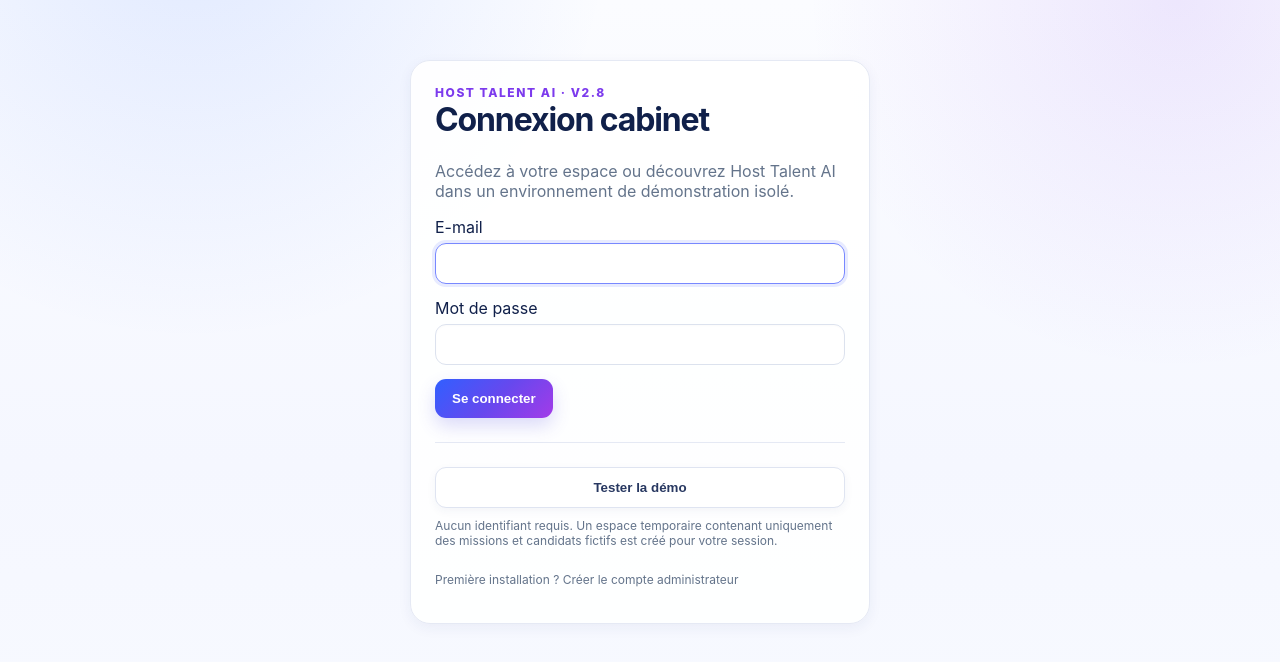
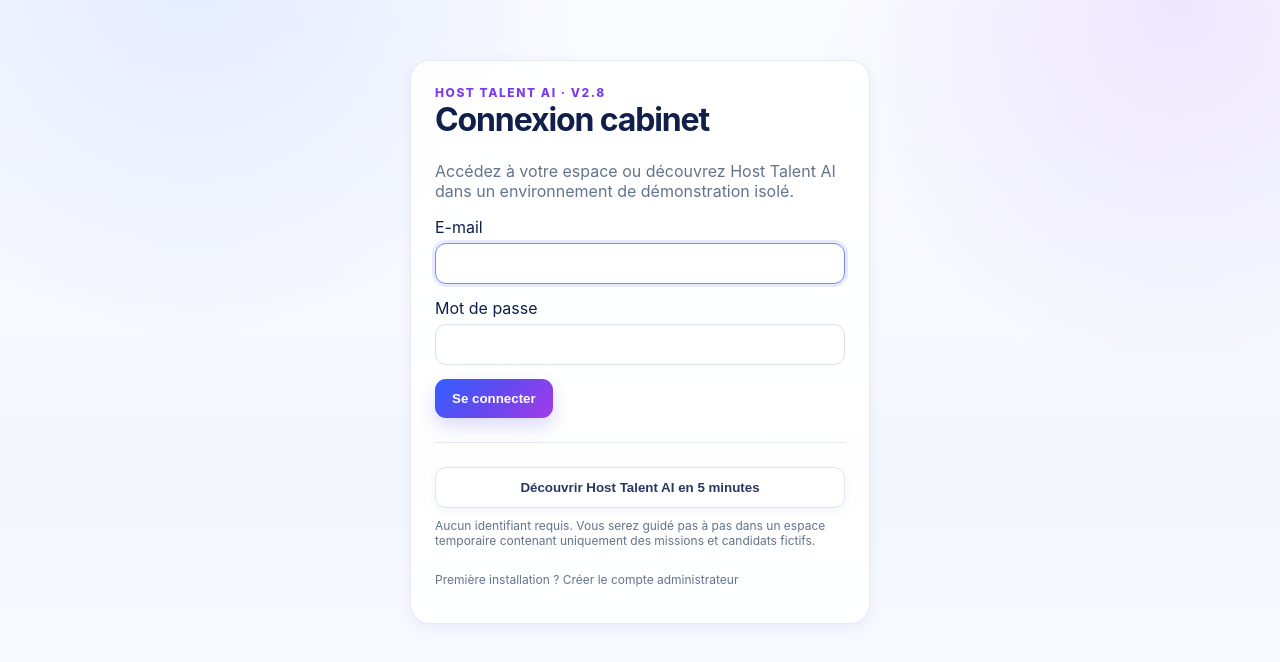
Before and after one commit to keulmichael/host-talent-ai, a Next.js app: page /login in a window 1280 px wide. Shown: the top 662 px of the page. Built offline with nearby package versions, Linux system fonts and the light colour scheme; no server answers.

Commit message:
V2.8 send prospects directly into guided demo

```diff
--- a/app/login/page.tsx
+++ b/app/login/page.tsx
@@ -24,8 +24,8 @@ export default function LoginPage() {
     const res=await fetch("/api/auth/demo",{method:"POST"});
     const data=await res.json().catch(()=>({}));
     if(!res.ok){setError(data.error||"Impossible de démarrer la démonstration.");setDemoLoading(false);return;}
-    router.push("/");router.refresh();
+    router.push("/demo");router.refresh();
   }
 
-  return <div className="loginWrap"><div className="card loginCard"><div className="eyebrow">HOST TALENT AI · V2.8</div><h1>Connexion cabinet</h1><p className="muted">Accédez à votre espace ou découvrez Host Talent AI dans un environnement de démonstration isolé.</p><form onSubmit={submit}><div className="field"><label>E-mail<input type="email" value={email} onChange={(e)=>setEmail(e.target.value)} autoFocus autoComplete="email" required /></label></div><div className="field"><label>Mot de passe<input type="password" value={password} onChange={(e)=>setPassword(e.target.value)} autoComplete="current-password" required /></label></div>{error && <p className="errorText">{error}</p>}<button className="btn" disabled={loading||demoLoading}>{loading ? "Connexion…" : "Se connecter"}</button></form><div style={{margin:"24px 0",borderTop:"1px solid var(--border)",paddingTop:24}}><button className="btn secondary" style={{width:"100%"}} onClick={startDemo} disabled={demoLoading||loading}>{demoLoading?"Préparation de la démo…":"Tester la démo"}</button><p className="muted small" style={{marginTop:10}}>Aucun identifiant requis. Un espace temporaire contenant uniquement des missions et candidats fictifs est créé pour votre session.</p></div><p className="muted small" style={{marginTop:18}}>Première installation ? <Link href="/setup">Créer le compte administrateur</Link></p></div></div>;
+  return <div className="loginWrap"><div className="card loginCard"><div className="eyebrow">HOST TALENT AI · V2.8</div><h1>Connexion cabinet</h1><p className="muted">Accédez à votre espace ou découvrez Host Talent AI dans un environnement de démonstration isolé.</p><form onSubmit={submit}><div className="field"><label>E-mail<input type="email" value={email} onChange={(e)=>setEmail(e.target.value)} autoFocus autoComplete="email" required /></label></div><div className="field"><label>Mot de passe<input type="password" value={password} onChange={(e)=>setPassword(e.target.value)} autoComplete="current-password" required /></label></div>{error && <p className="errorText">{error}</p>}<button className="btn" disabled={loading||demoLoading}>{loading ? "Connexion…" : "Se connecter"}</button></form><div style={{margin:"24px 0",borderTop:"1px solid var(--border)",paddingTop:24}}><button className="btn secondary" style={{width:"100%"}} onClick={startDemo} disabled={demoLoading||loading}>{demoLoading?"Préparation de la démo…":"Découvrir Host Talent AI en 5 minutes"}</button><p className="muted small" style={{marginTop:10}}>Aucun identifiant requis. Vous serez guidé pas à pas dans un espace temporaire contenant uniquement des missions et candidats fictifs.</p></div><p className="muted small" style={{marginTop:18}}>Première installation ? <Link href="/setup">Créer le compte administrateur</Link></p></div></div>;
 }
```
